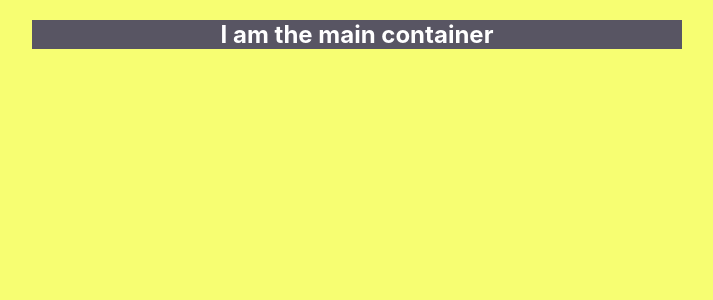
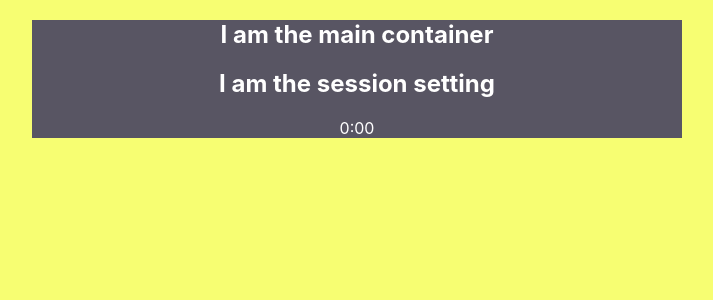
Before and after one commit to ethueter/PomodoroClock, a React (Create React App) app: page / in a window 1280 px wide. Shown: the top 300 px of the page, without its empty margins (283-996 px from the left). Built offline with nearby package versions, Linux system fonts and the light colour scheme.

Commit message:
add session component

```diff
--- a/src/Clock/MainContainer.js
+++ b/src/Clock/MainContainer.js
@@ -1,4 +1,5 @@
 import React from 'react';
+import Session from './Session';
 
 
 const MainContainer = () => {
@@ -6,6 +7,9 @@ const MainContainer = () => {
     return(
         <div className='main-container'>
             <h2>I am the main container</h2>
+            <div>
+                <Session />
+            </div>
         </div>
     );
 };
--- /dev/null
+++ b/src/Clock/Session.js
@@ -0,0 +1,14 @@
+import React from 'react';
+
+
+const Session = () => {
+
+    return(
+        <div className='session'>
+            <h2>I am the session setting</h2>
+            <p>0:00</p>
+        </div>
+    );
+};
+
+export default Session;
```
